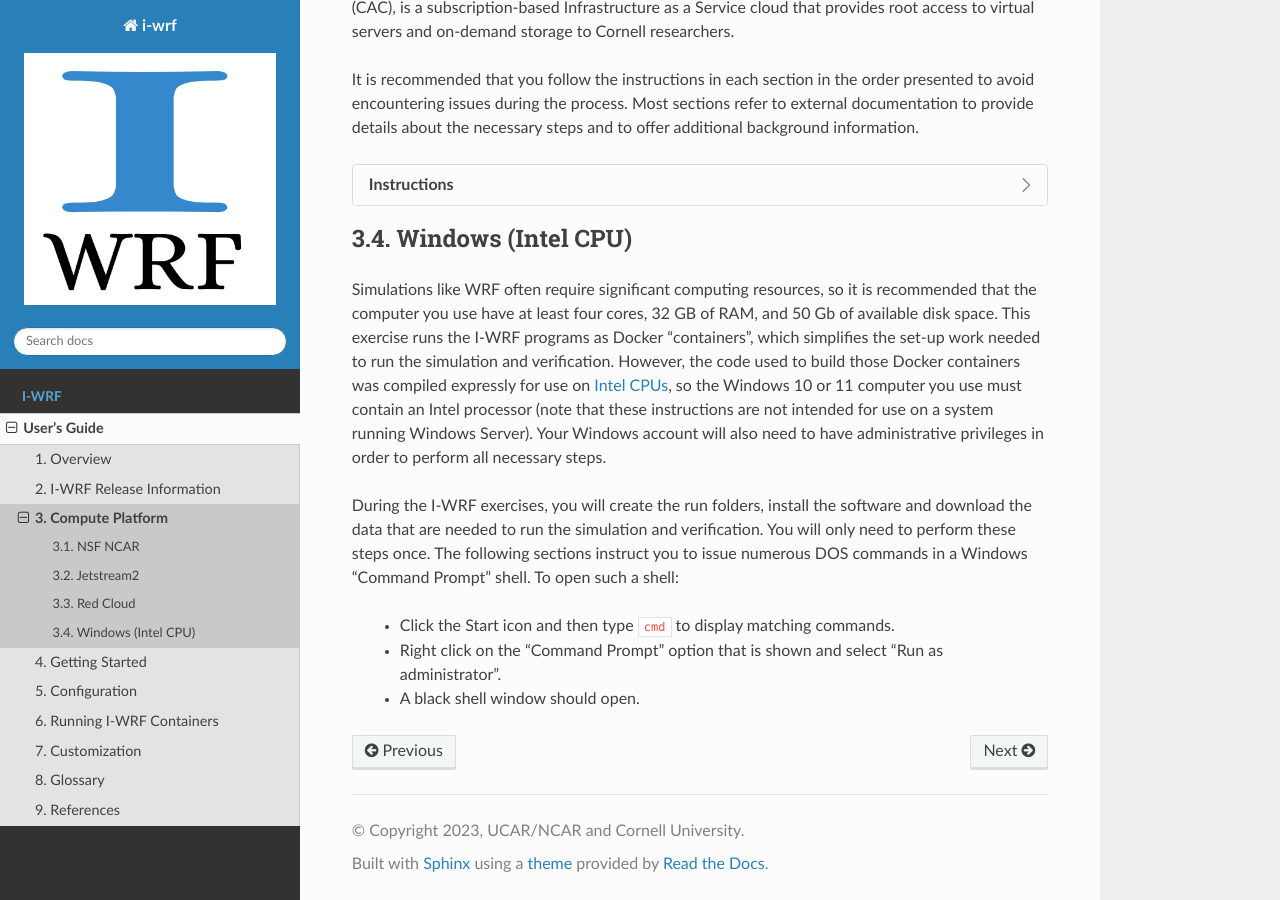
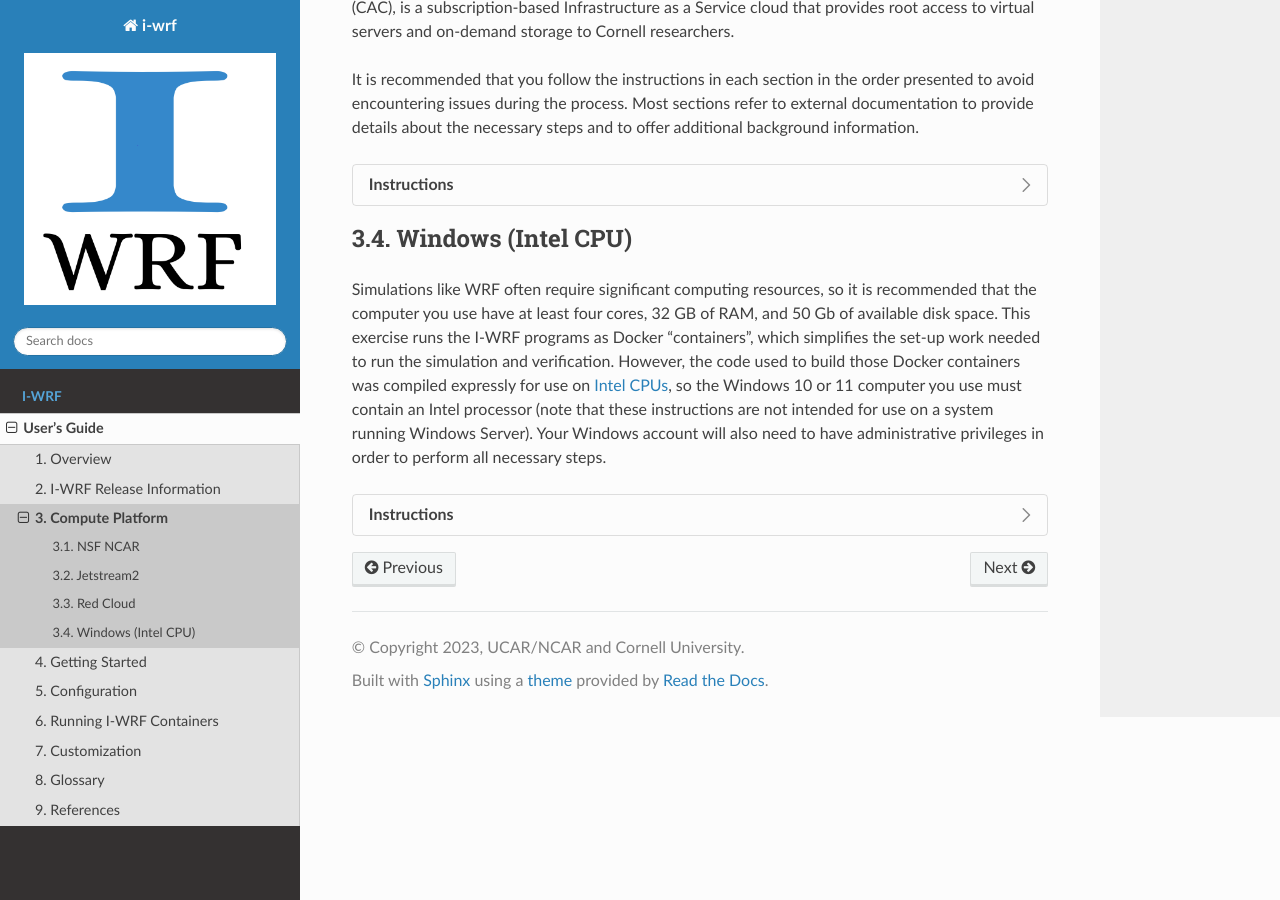
Before and after one commit to NCAR/i-wrf, a Sphinx documentation site: the page built from docs/Users_Guide/compute-platform.rst, in a window 1280 px wide and 900 px high, scrolled down 880 px. Built offline with Sphinx 7.4.7 and the Read the Docs theme 3.1.0, drawn with Linux system fonts in a browser that asks for light colours; comment, search, counter and statistics services are not loaded.

Commit message:
Per #82, make the windows compute platform instructions look more like the other ones.

```diff
--- a/docs/Users_Guide/compute-platform/windows.rst
+++ b/docs/Users_Guide/compute-platform/windows.rst
@@ -13,12 +13,14 @@ so the Windows 10 or 11 computer you use must contain an Intel processor
 (note that these instructions are not intended for use on a system running Windows Server).
 Your Windows account will also need to have administrative privileges in order to perform all necessary steps.
 
-During the I-WRF exercises, you will create the run folders, install the software and download the data
-that are needed to run the simulation and verification.
-You will only need to perform these steps once.
-The following sections instruct you to issue numerous DOS commands in a Windows "Command Prompt" shell.
-To open such a shell:
+.. dropdown:: Instructions
 
-  * Click the Start icon and then type :code:`cmd` to display matching commands.
-  * Right click on the "Command Prompt" option that is shown and select "Run as administrator".
-  * A black shell window should open.
+  During the I-WRF exercises, you will create the run folders, install the software and download the data
+  that are needed to run the simulation and verification.
+  You will only need to perform these steps once.
+  The I-WRF exercises will instruct you to issue numerous DOS commands in a Windows "Command Prompt" shell.
+  To open such a shell:
+
+    * Click the Start icon and then type :code:`cmd` to display matching commands.
+    * Right click on the "Command Prompt" option that is shown and select "Run as administrator".
+    * A black shell window should open.
```
